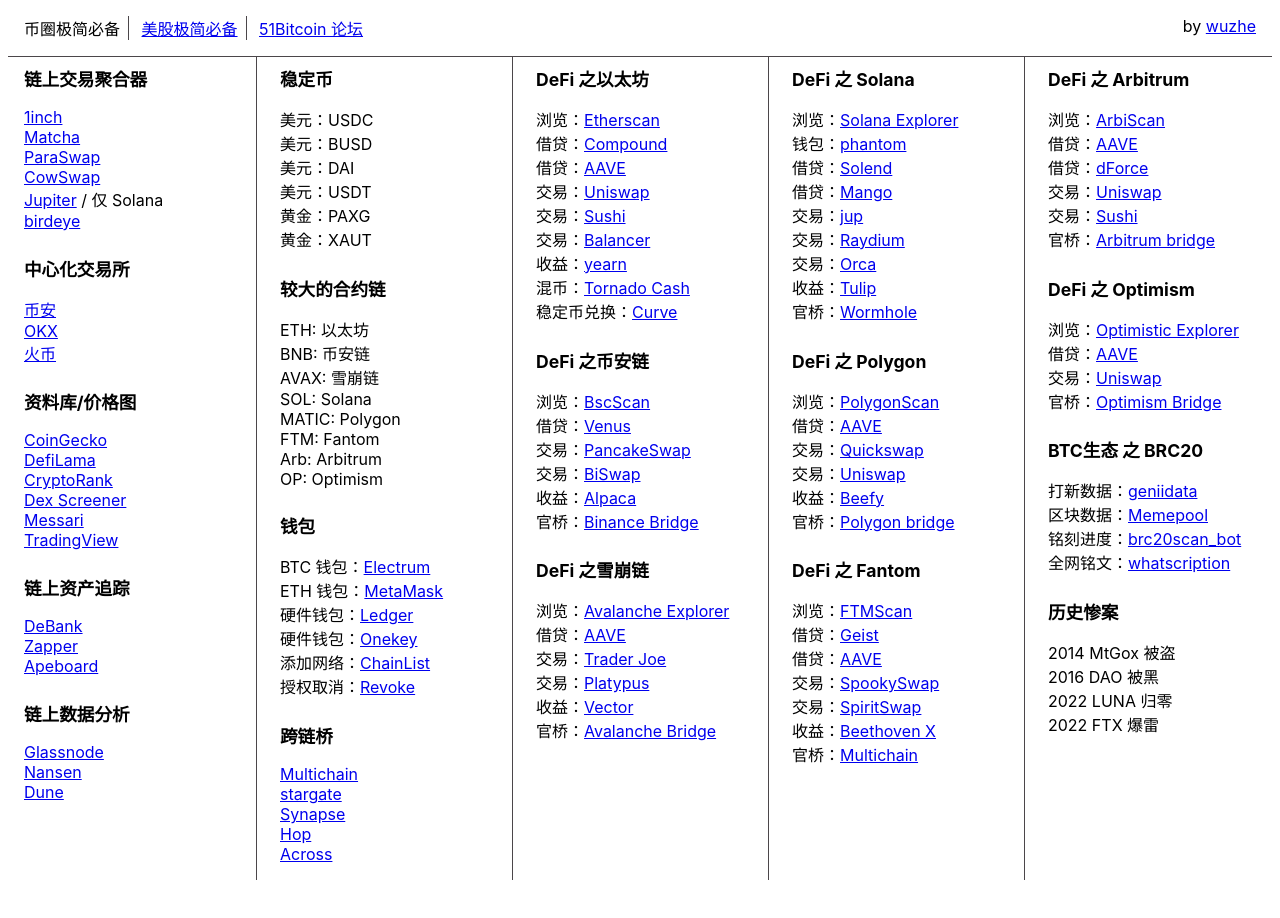
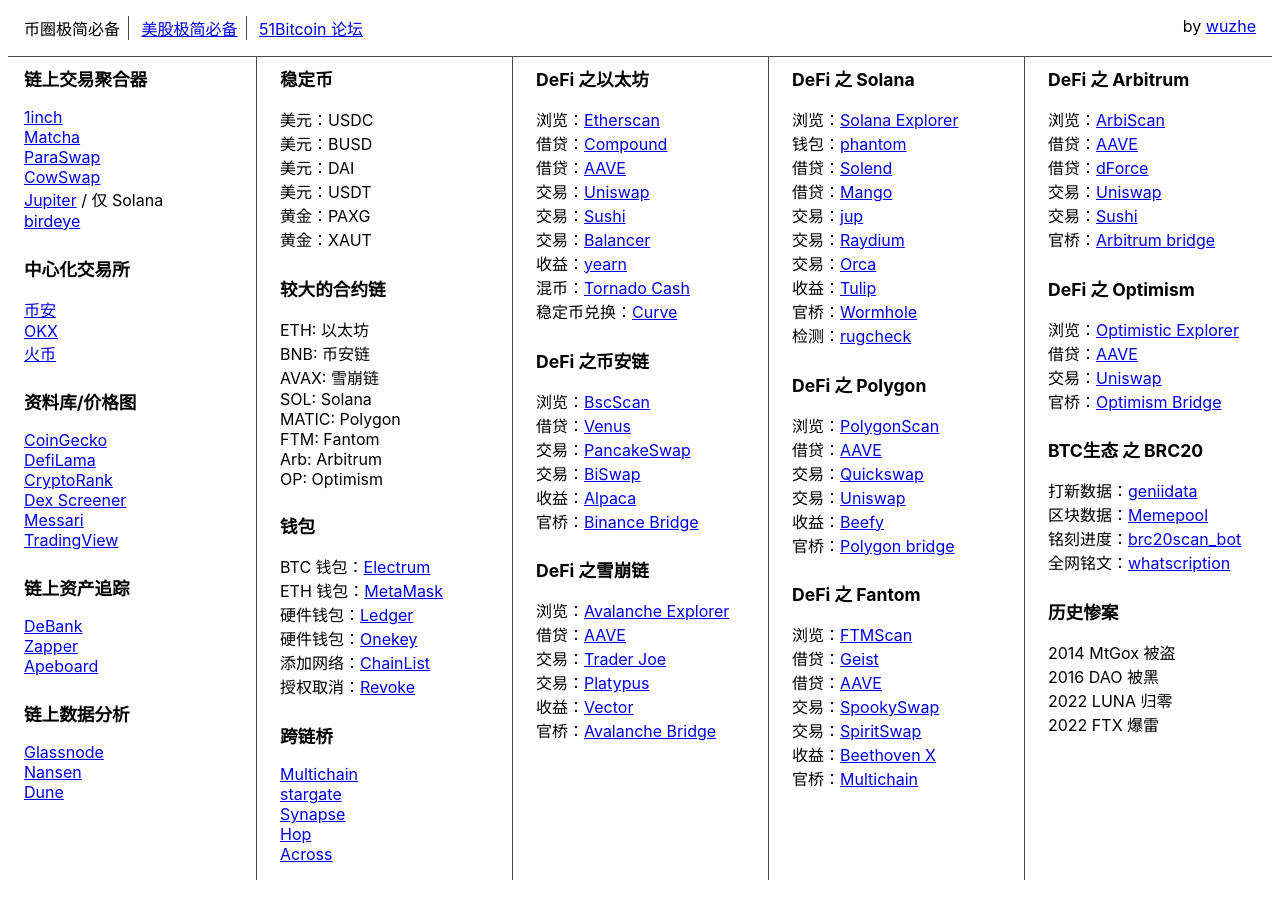
Before and after one commit to j17ason/j17ason.GitHub.io, a plain HTML site: page index.html in a window 1280 px wide. Drawn offline with Linux system fonts and the light colour scheme.

Commit message:
Update index.html

```diff
--- a/index.html
+++ b/index.html
@@ -159,6 +159,8 @@
 <li>交易：<a href="https://www.orca.so">Orca</a></li>
 <li>收益：<a href="https://tulip.garden">Tulip</a></li>
 <li>官桥：<a href="https://wormholenetwork.com">Wormhole</a></li>
+<li>检测：<a href="https://rugcheck.xyz">rugcheck</a></li>
+
 </ul>
 </section>
 <section>
```
